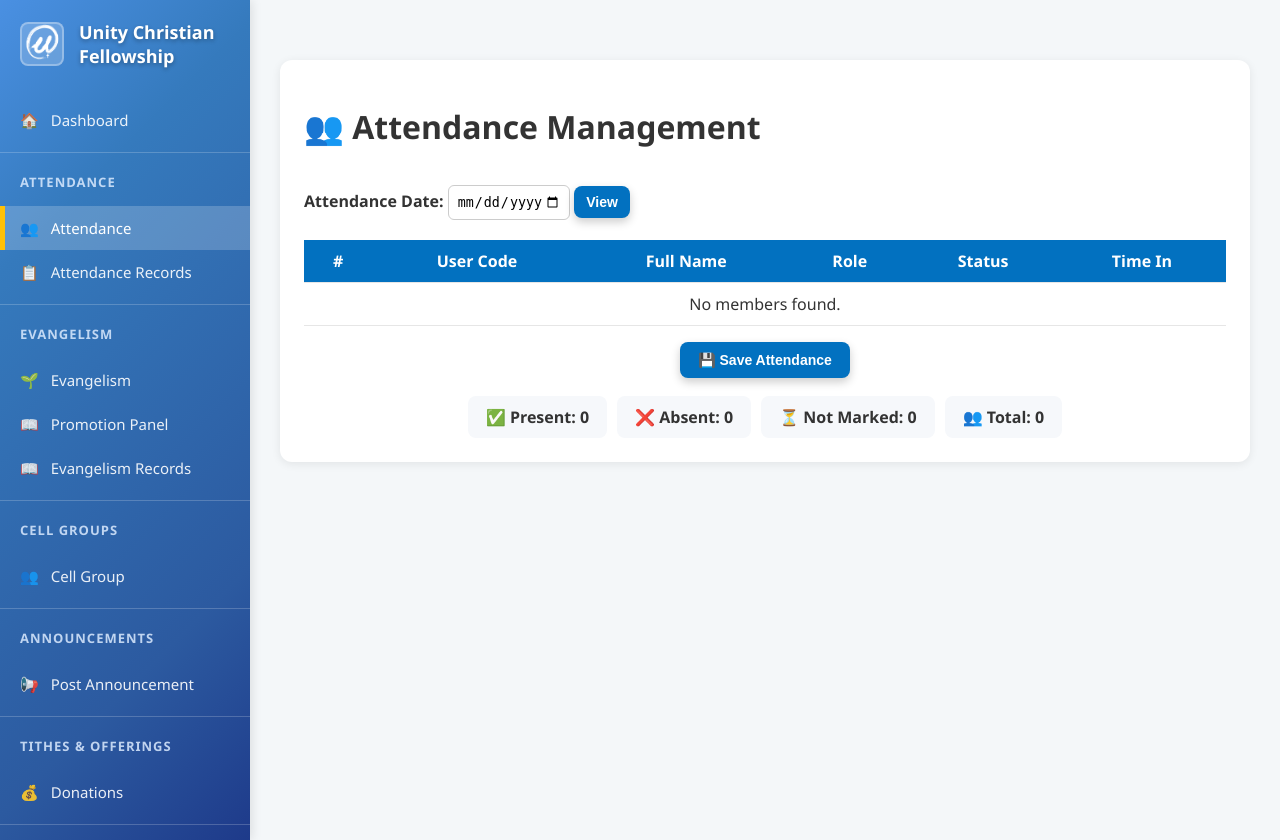
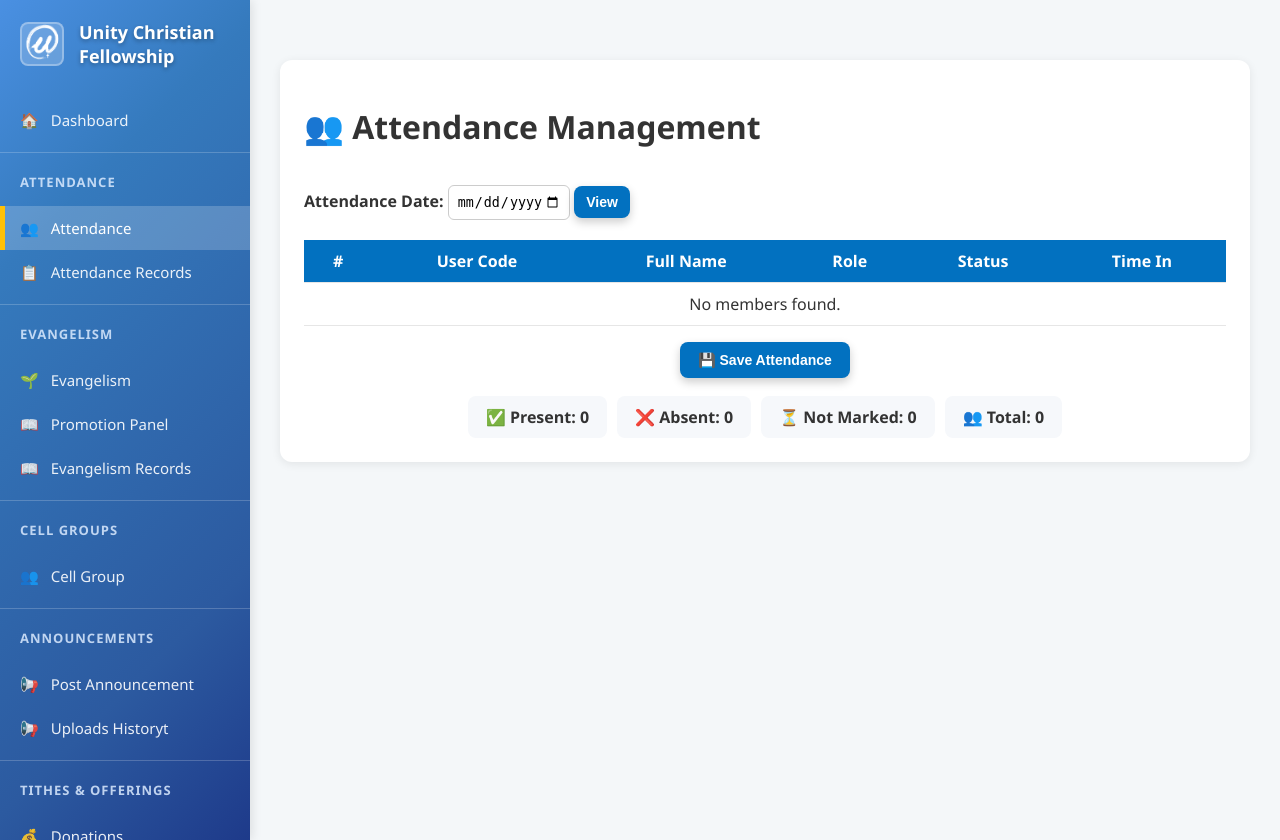
Before and after one commit to VienCode/church-management-system, a PHP site: page /attendance.php in a window 1280 px wide. Run offline with PHP 8.4, Linux system fonts and the light colour scheme; the visitor is signed in with stand-in values (Sample User, id 1); data that the repository does not hold is empty.

Commit message:
navbar update archive addition

```diff
--- a/includes/sidebar.php
+++ b/includes/sidebar.php
@@ -33,6 +33,7 @@
         <li class="nav-divider"></li>
             <li class="nav-section">Announcements</li>
             <li><a href="upload.php" class="<?= basename($_SERVER['PHP_SELF']) == 'upload.php' ? 'active' : '' ?>"><span>📢</span> Post Announcement</a></li>
+            <li><a href="upload_history.php" class="<?= basename($_SERVER['PHP_SELF']) == 'upload_history.php' ? 'active' : '' ?>"><span>📢</span> Uploads Historyt</a></li>
         <?php endif; ?>
 
         <?php if (can_access([ROLE_ACCOUNTANT, ROLE_ADMIN])): ?>
```
